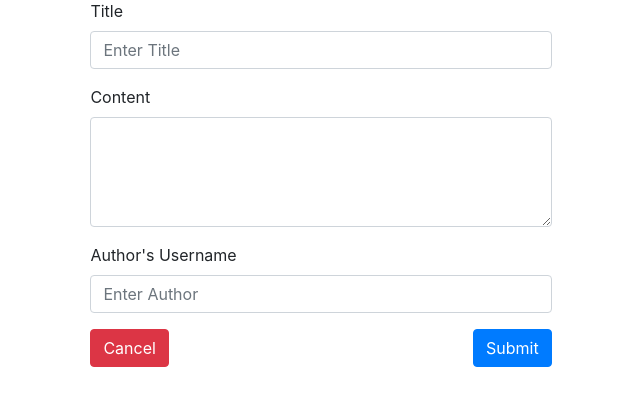
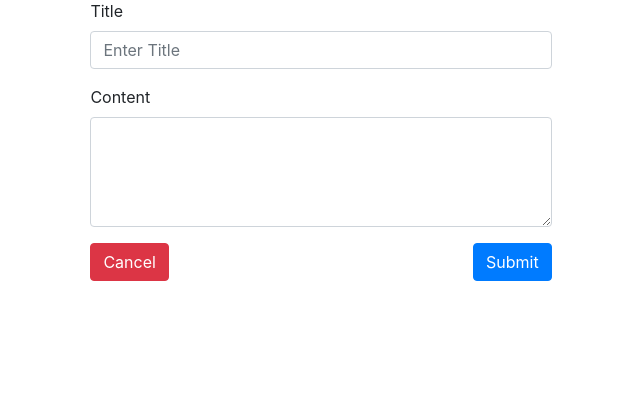
Before and after one commit to bganglia/blog-database, a PHP site: page /posts/create_post.php?blogId=1 in a window 1280 px wide. Shown: the part 214-620 px from the top of the page, without its empty margins (319-959 px from the left). Run offline with PHP 8.4, Linux system fonts and the light colour scheme; the visitor is signed in with stand-in values (Sample User, id 1); data that the repository does not hold is empty; some libraries are stand-ins or nearby versions.

Commit message:
uses session info instead of author field and hides buttons when logged out

```diff
--- a/comments/submit_comment.php
+++ b/comments/submit_comment.php
@@ -1,11 +1,12 @@
 <?php
+  session_start();
   include("../common/sql.php");
 
   if (!isset($_GET['postId']) || !isset($_GET['blogId']) || $_SERVER['REQUEST_METHOD'] != 'POST') {
     die();
   } else {
     $comment = array(
-      "author"   => $_POST['author'],
+      "author"   => $_SESSION['username'],
       "content" => $_POST['content'],
     );
 
--- a/common/header.php
+++ b/common/header.php
@@ -3,7 +3,9 @@
     <h1><a href="/home">Database Blog</a></h1>
     <div class="d-flex flex-row justify-content-between align-items-center">
       <?php
-        session_start();
+        if (!isset($_SESSION)) {
+          session_start();
+        }
 
         if (isset($_SESSION['loggedIn']) && $_SESSION['loggedIn']) {
           echo '
--- a/posts/create_post.php
+++ b/posts/create_post.php
@@ -22,7 +22,7 @@
                 $post = array(
                     "title"   => $_POST['title'],
                     "content" => $_POST['content'],
-                    "author"  => $_POST['author']
+                    "author"  => $_SESSION['username']
                 );
 
                 $postId = createPost($_GET['blogId'], $post);
@@ -48,11 +48,6 @@
                             <textarea class="form-control" id="postContent" name="content" rows="4"></textarea>
                         </div>
 
-                        <div class="form-group">
-                            <label for="postAuthor">Author\'s Username</label>
-                            <input type="text" class="form-control" id="postAuthor" name="author" placeholder="Enter Author" />
-                        </div>
-
                         <a class="btn btn-danger" href="/blogs?id='. $blog['id'] .'">Cancel</a>
                         <input class="btn btn-primary float-right" type="submit" value="Submit" />
                     </form>
--- a/posts/show_post.php
+++ b/posts/show_post.php
@@ -52,13 +52,10 @@
     <br>
 
     <?php
+      if (isset($_SESSION['loggedIn']) && $_SESSION['loggedIn']) {
         echo '
           <form action="/comments/submit_comment.php?blogId='. $blog['id'] .'&postId='. $postId .'" method="post">
             Comment
-          <br>
-          Author
-          <br>
-          <input type="text" name="author">
             <br>
             Text
             <br>
@@ -68,6 +65,7 @@
             <br>
           </form>
         ';
+      }
     ?>
   </div>
 </body>
```
Also changed, not shown: blogs/blog_home_page.php (+15 -8 lines), posts/edit_post.php (+1 -6 lines). Lines whose indentation alone changed are shown as unchanged.
